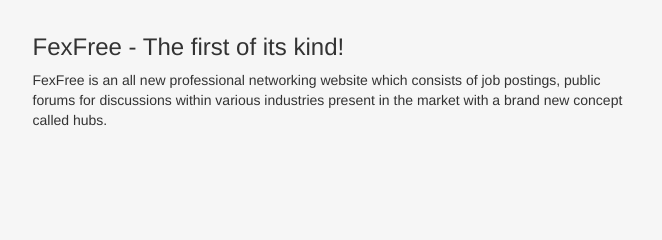
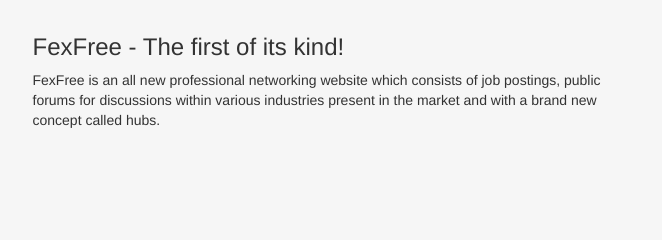
Before and after one commit to chakravarthysm/fexfree.github.io, a plain HTML site: page index.html in a window 1280 px wide. Shown: the part 511-751 px from the top of the page, 85-747 px from the left. Drawn offline with nearby package versions, Linux system fonts and the light colour scheme.

Commit message:
sentence change

```diff
--- a/index.html
+++ b/index.html
@@ -27,7 +27,7 @@
 
 		<div class="col-md-6 pull-left content1">
 			<h3> FexFree - The first of its kind!</h3>
-			<p>FexFree is an all new professional networking website which consists of job postings, public forums for discussions within various industries present in the market with a brand new concept called hubs. </p>
+			<p>FexFree is an all new professional networking website which consists of job postings, public forums for discussions within various industries present in the market and with a brand new concept called hubs. </p>
 		</div>
 	</div>
 
```
